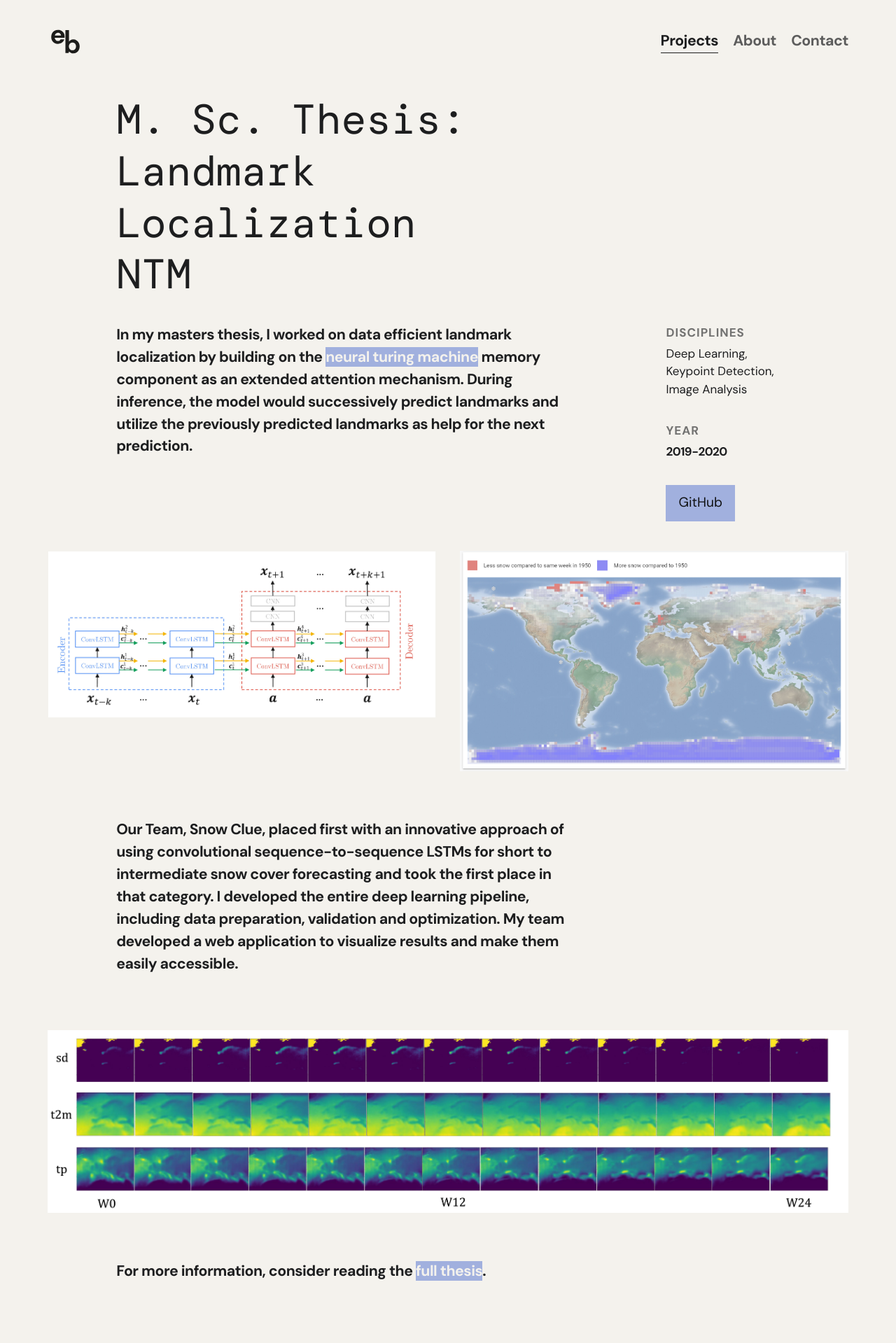
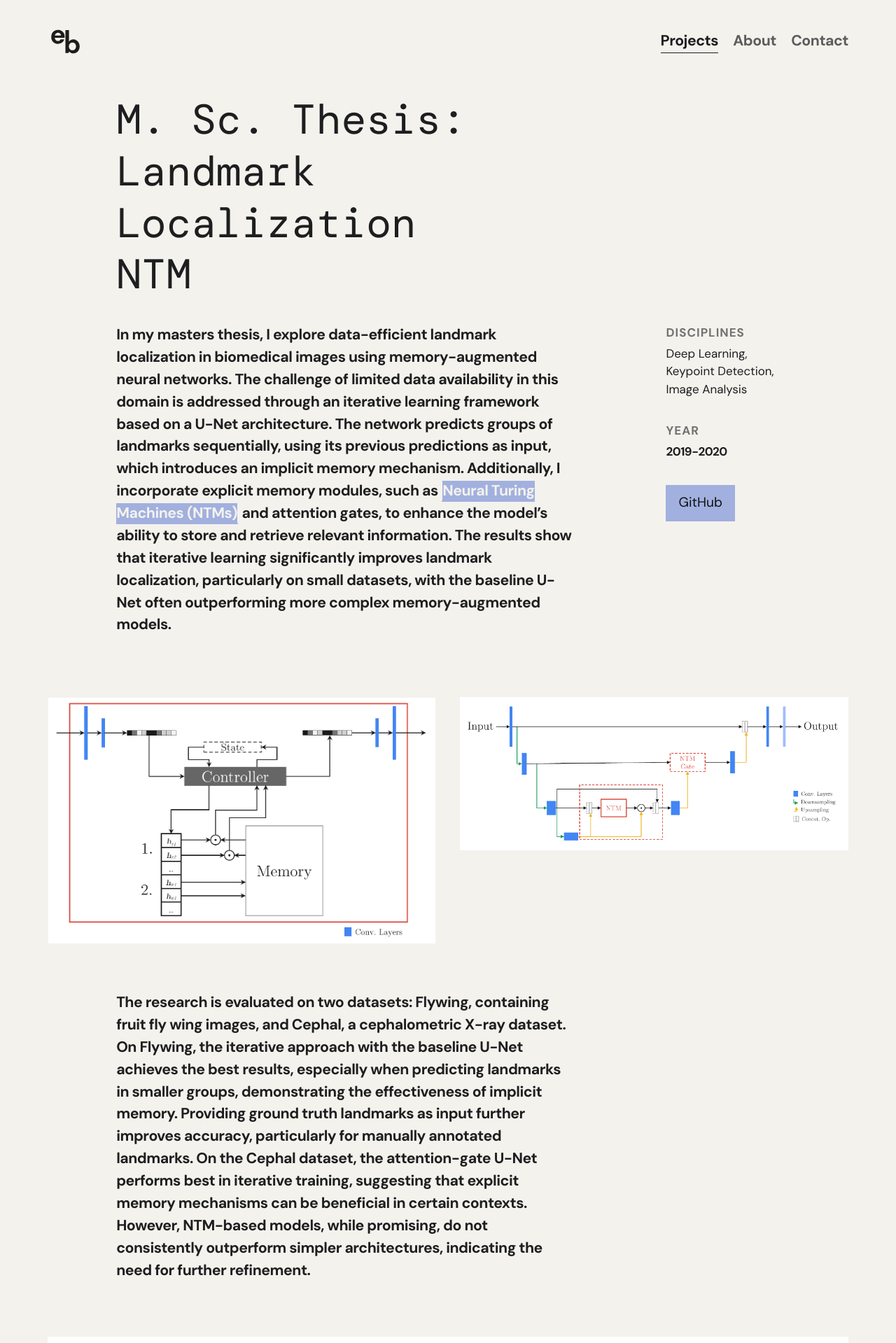
Before and after one commit to eliasbaumann/eliasbaumann.github.io, a Jekyll site: the page built from _projects/masters-thesis.md, in a window 1280 px wide. Shown: the top 1919 px of the page at 70% size. Built offline with Jekyll 4.4.1, drawn with Linux system fonts in a browser that asks for light colours; nearby versions of some CDN libraries; some web fonts are replaced; some of the changed text lies outside the part shown.

Commit message:
updated conic challenge and masters thesis.

```diff
--- a/_projects/masters-thesis.md
+++ b/_projects/masters-thesis.md
@@ -15,45 +15,40 @@ website:
   button_text: GitHub
   url: https://github.com/eliasbaumann/LandmarkLocalizationNTM
 intro: |
-  In my masters thesis, I worked on data efficient landmark localization by
-  building on the [neural turing machine](https://arxiv.org/pdf/1410.5401) memory component as an extended
-  attention mechanism. During inference, the model would successively predict
-  landmarks and utilize the previously predicted landmarks as help for the next
-  prediction.
+  In  my masters thesis, I explore data-efficient landmark localization in biomedical images using memory-augmented neural networks. The challenge of limited data availability in this domain is addressed through an iterative learning framework based on a U-Net architecture. The network predicts groups of landmarks sequentially, using its previous predictions as input, which introduces an implicit memory mechanism. Additionally, I incorporate explicit memory modules, such as [Neural Turing Machines (NTMs)](https://arxiv.org/pdf/1410.5401) and attention gates, to enhance the model's ability to store and retrieve relevant information. The results show that iterative learning significantly improves landmark localization, particularly on small datasets, with the baseline U-Net often outperforming more complex memory-augmented models.
 
 content_layout:
   - section_layout: 2col
     images:
       - caption:
-        description: 'Seq-to-seq architecture'
-        url: '/projects/ai-for-climate-2021/seqseqlstm.jpg'
+        description: 'Neural Turing Machine'
+        url: '/projects/masters-thesis/ntm_architecture.png'
         border: light
         width:
         height:
       - caption:
-        description: 'Web app example'
-        url: '/projects/ai-for-climate-2021/snow_cover_screenshot.jpg'
+        description: 'Unet with Neural Turing Machine Blocks'
+        url: '/projects/masters-thesis/ntm_unet.png'
         width:
         height:
 
   - section_layout: text
     content: |
-      Our Team, Snow Clue, placed first with an innovative approach of using
-      convolutional sequence-to-sequence LSTMs for short to intermediate
-      snow cover forecasting and took the first place in that category.
-      I developed the entire deep learning pipeline, including data preparation,
-      validation and optimization. My team developed a web application to
-      visualize results and make them easily accessible.
+      The research is evaluated on two datasets: Flywing, containing fruit fly wing images, and Cephal, a cephalometric X-ray dataset. On Flywing, the iterative approach with the baseline U-Net achieves the best results, especially when predicting landmarks in smaller groups, demonstrating the effectiveness of implicit memory. Providing ground truth landmarks as input further improves accuracy, particularly for manually annotated landmarks. On the Cephal dataset, the attention-gate U-Net performs best in iterative training, suggesting that explicit memory mechanisms can be beneficial in certain contexts. However, NTM-based models, while promising, do not consistently outperform simpler architectures, indicating the need for further refinement.
 
   - section_layout: 1col
     images:
       - caption:
         description: 'Prediction results'
-        url: '/projects/ai-for-climate-2021/mean_pred_2020.jpg'
+        url: '/projects/masters-thesis/iterative_attention.png'
         width:
         height:
   - section_layout: text
     content: |
+      This work makes significant contributions by successfully applying an iterative task structure to landmark localization and demonstrating its effectiveness on small datasets. It also provides valuable insights into the use of memory-augmented neural networks, comparing NTMs and attention gates in a novel context. The findings suggest that iterative learning, combined with memory mechanisms, can improve the accuracy of landmark localization, even with limited training data, which is crucial for biomedical image analysis.
+
+      Overall, this thesis advances the field of landmark localization by introducing a data-efficient approach that leverages both implicit and explicit memory. The results are promising, showing that iterative learning and memory-augmented models can enhance neural network performance in tasks with limited data. Future research directions include optimizing memory modules, exploring different landmark ordering strategies, and validating the approach on larger datasets. This work lays a strong foundation for further exploration of memory-augmented neural networks in biomedical image analysis and beyond.
+
       For more information, consider reading the [full thesis](https://github.com/eliasbaumann/LandmarkLocalizationNTM/blob/master/Thesis_Elias_Baumann.pdf).
 
 
--- a/_sass/site/base/_links.scss
+++ b/_sass/site/base/_links.scss
@@ -7,6 +7,8 @@ main li a,
 .formatted-link {
   text-decoration: none;
   color: var(--color-background);
+  border: 2px solid;
+  border-radius: 2px;
   //border-bottom: rem(1.2px) dashed;
   border-bottom-color: transparent;
   background-color: var(--color-cta);
```
Also changed, not shown: _projects/conic-challenge-2022.md (+5 -12 lines), images/projects/masters-thesis/iterative_attention.png (added), images/projects/masters-thesis/ntm_architecture.png (added), images/projects/masters-thesis/ntm_unet.png (added).
